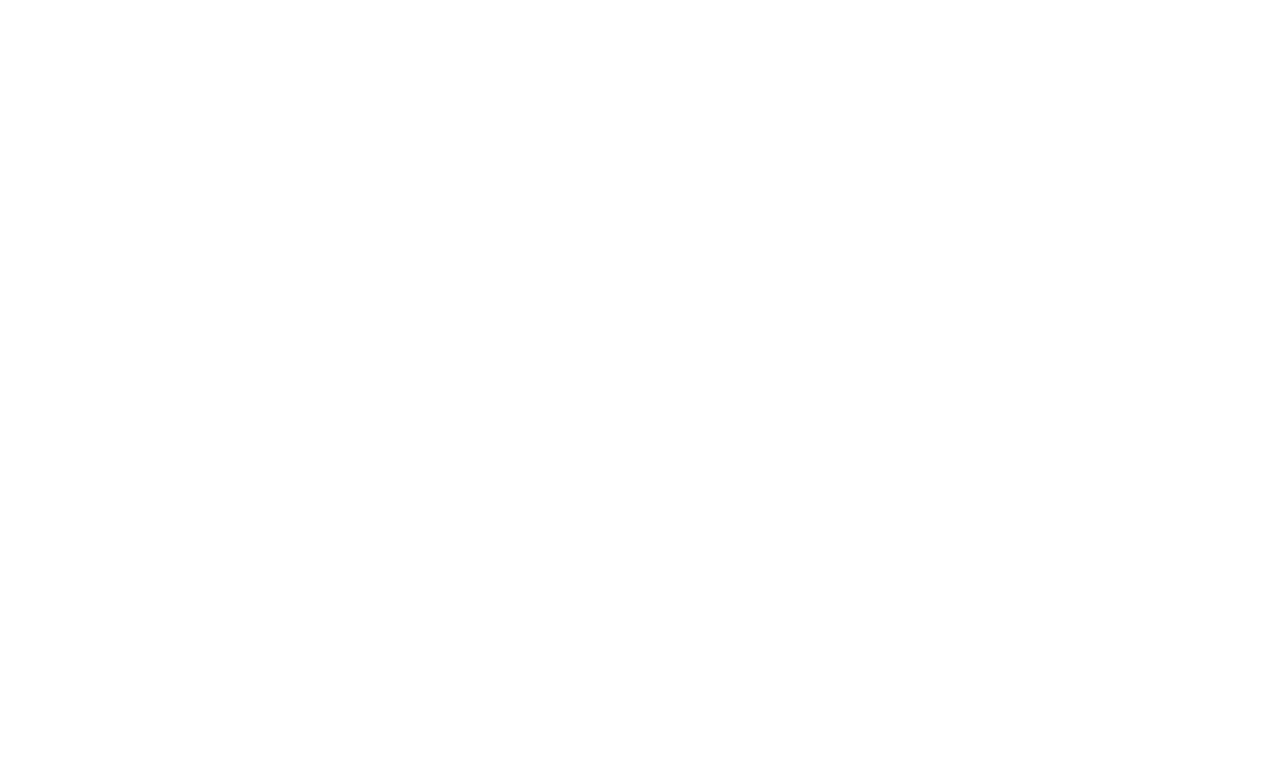
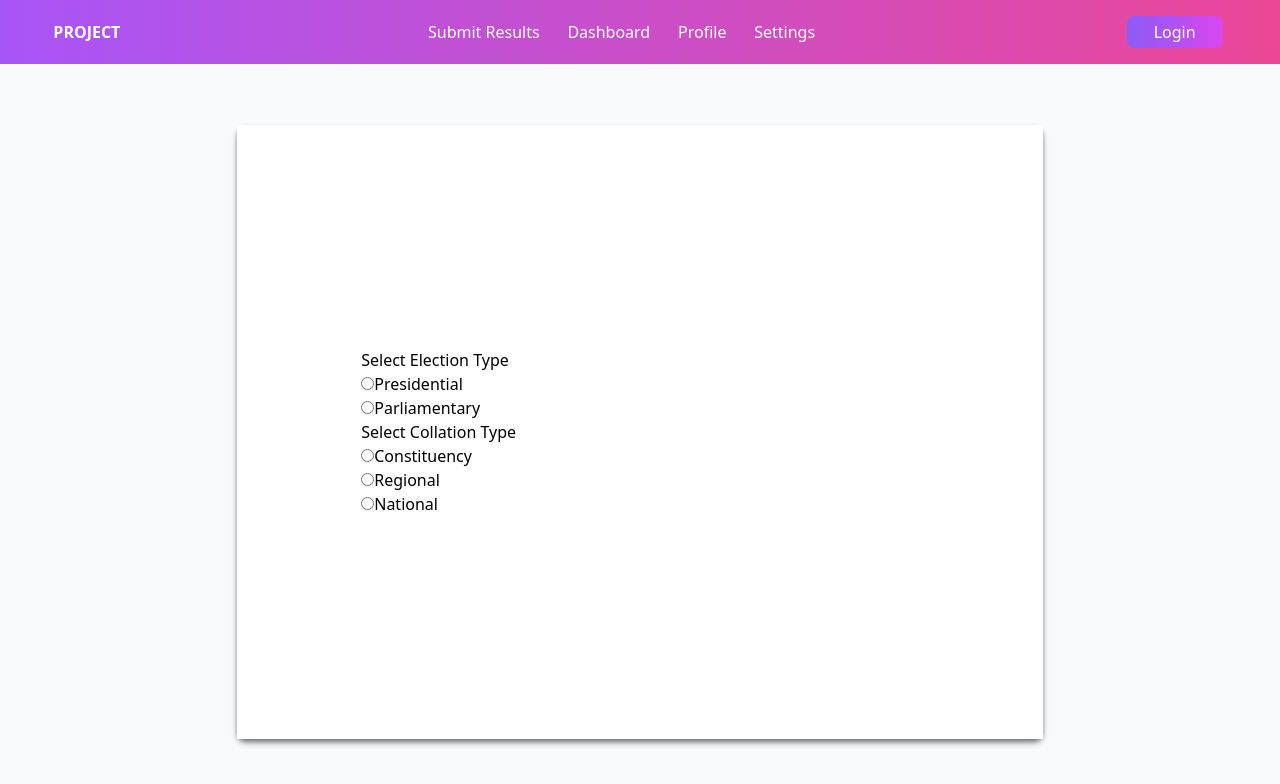
Before and after one commit to THEO-184/ELECTIONS_RESULTS_COLLATION_SYSTEM, a React (Vite) app: page /results in a window 1280 px wide. Before the commit this address had no page. Shown: the top 784 px of the page. Built offline with nearby package versions, Linux system fonts and the light colour scheme.

Commit message:
change homepage to login

```diff
--- a/src/App.jsx
+++ b/src/App.jsx
@@ -1,16 +1,18 @@
 import Navbar from "./components/Navbar";
 import { BrowserRouter, Routes, Route } from "react-router-dom";
-import Home from "./pages/Home";
+import Dashboard from "./pages/Dashboard";
 import Layout from "./components/Layout";
 import Login from "./pages/auth/Login";
+import Results from "./pages/Results";
 
 function App() {
 	return (
 		<BrowserRouter>
 			<Routes>
 				<Route path="/" element={<Layout />}>
-					<Route index element={<Home />} />
-					<Route path="sign-up" element={<Login />} />
+					<Route index element={<Login />} />
+					<Route path="/dashboard" element={<Dashboard />} />
+					<Route path="/results" element={<Results />} />
 				</Route>
 			</Routes>
 		</BrowserRouter>
--- a/src/components/Navbar.jsx
+++ b/src/components/Navbar.jsx
@@ -16,10 +16,12 @@
 	return (
 		<header className="fixed top-0 left-0 w-screen h-16 bg-color text-white">
 			<nav className="w-11/12 h-full flex justify-between items-center  mx-auto">
-				<div className="font-bold">PROJECT</div>
+				<Link to={"/"}>
+					<div className="font-bold">PROJECT</div>
+				</Link>
 				<ul className="list-none flex items-center w-2/3 sm:w-1/3 mx-auto justify-center sm:justify-between">
 					{[
-						["Home", "/"],
+						["Submit Results", "/results"],
 						["Dashboard", "/dashboard"],
 						["Profile", "/profile"],
 						["Settings", "/settings"],
@@ -38,7 +40,7 @@
 							sign out
 						</button>
 					) : (
-						<Link to={"/sign-up"} className="">
+						<Link to={"/"} className="">
 							<li className="mr-1 bg-gradient-to-r from-violet-500 to-fuchsia-500 rounded-lg w-24 h-8 flex justify-center items-center">
 								Login
 							</li>
--- a/src/components/Wrapper.jsx
+++ b/src/components/Wrapper.jsx
@@ -1,7 +1,11 @@
 import React from "react";
 
 const Wrapper = ({ children }) => {
-	return <div className="absolute top-16 left-0 px-9 w-full">{children}</div>;
+	return (
+		<div className="absolute top-16 left-0 px-9 w-full h-[calc(100vh-4rem)] overflow-hidden">
+			{children}
+		</div>
+	);
 };
 
 export default Wrapper;
--- a/src/index.css
+++ b/src/index.css
@@ -11,3 +11,9 @@
 		@apply block border-b-2 border-b-white my-3  focus:outline-none bg-transparent focus:border-b-white w-96 p-1 text-white placeholder:text-slate-500;
 	}
 }
+
+@layer base {
+	body {
+		@apply bg-slate-50;
+	}
+}
--- a/src/pages/Home.jsx
+++ b/src/pages/Dashboard.jsx
@@ -1,12 +1,12 @@
 import React from "react";
 import Wrapper from "../components/Wrapper";
 
-const Home = () => {
+const Dashboard = () => {
 	return (
 		<Wrapper>
-			<div className="">Home</div>
+			<div className="">Dashboard</div>
 		</Wrapper>
 	);
 };
 
-export default Home;
+export default Dashboard;
--- /dev/null
+++ b/src/pages/Results.tsx
@@ -0,0 +1,46 @@
+import React from "react";
+import Wrapper from "../components/Wrapper";
+
+const Results = () => (
+	<Wrapper>
+		<div className="w-full h-full flex items-center justify-center">
+			<div className="w-2/3 h-5/6 m-auto grid grid-cols-2 rounded-lg shadow-md shadow-neutral-500">
+				<div className="bg-white flex items-center justify-center flex-col">
+					<form>
+						<div className="">
+							<p>Select Election Type</p>
+							<div className="">
+								<input type="radio" name="election_type" id="presidential" />
+								<label htmlFor="presidential">Presidential</label>
+							</div>
+							<div className="">
+								<input type="radio" name="election_type" id="parliamentary" />
+								<label htmlFor="parliamentary">Parliamentary</label>
+							</div>
+						</div>
+						<div className="">
+							<p>Select Collation Type</p>
+							<div className="">
+								<input type="radio" name="collation_type" id="constituency" />
+								<label htmlFor="constituency">Constituency</label>
+							</div>
+							<div className="">
+								<input type="radio" name="collation_type" id="regional" />
+								<label htmlFor="regional">Regional</label>
+							</div>
+							<div className="">
+								<input type="radio" name="collation_type" id="national" />
+								<label htmlFor="national">National</label>
+							</div>
+						</div>
+					</form>
+				</div>
+				<div className="bg-white">
+					<form action=""></form>
+				</div>
+			</div>
+		</div>
+	</Wrapper>
+);
+
+export default Results;
--- a/src/pages/auth/Login.jsx
+++ b/src/pages/auth/Login.jsx
@@ -76,9 +76,6 @@
 		}
 	}, [cardId, password]);
 
-	if (userId.length) {
-		return <Navigate to={"/"} />;
-	}
 	return (
 		<div>
 			<div className="w-full flex items-center justify-center h-screen bg-[url('/public/loginImg.jpg')] bg-cover bg-no-repeat bg-center text-white">
```
